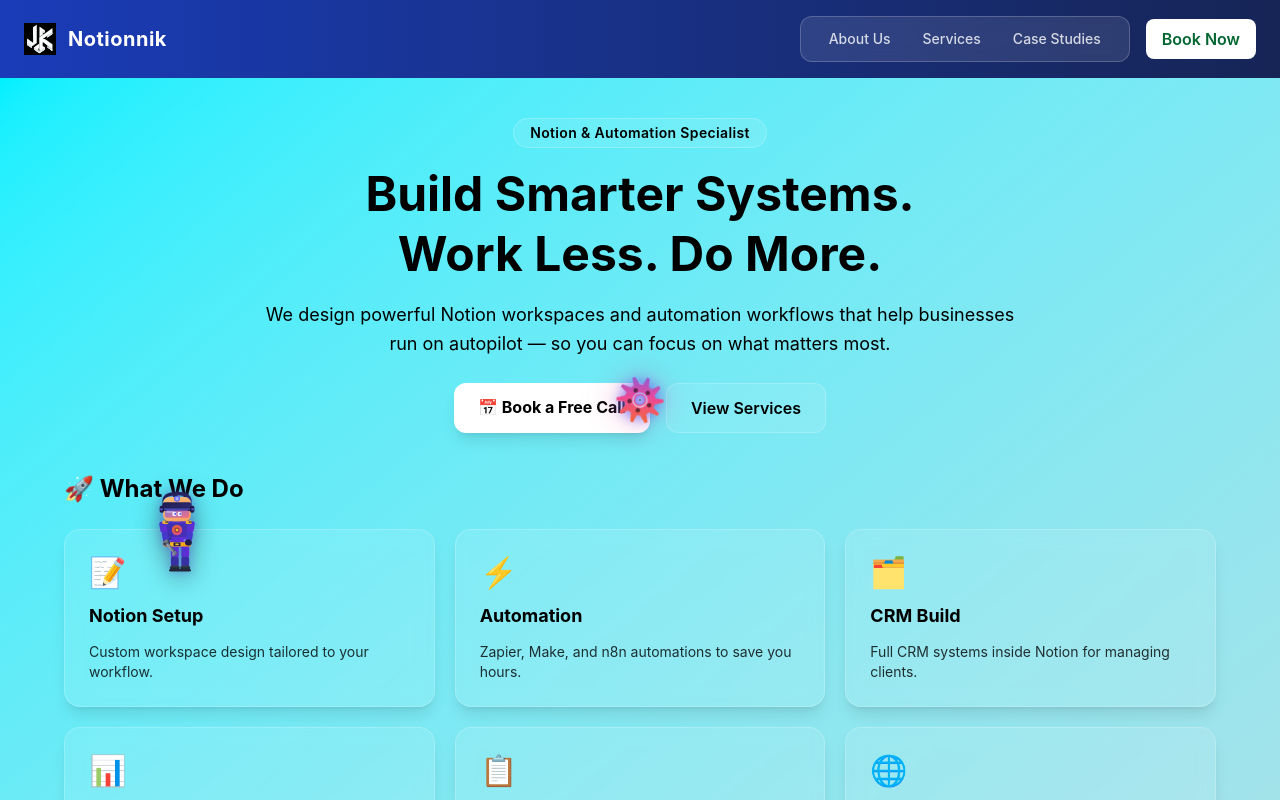
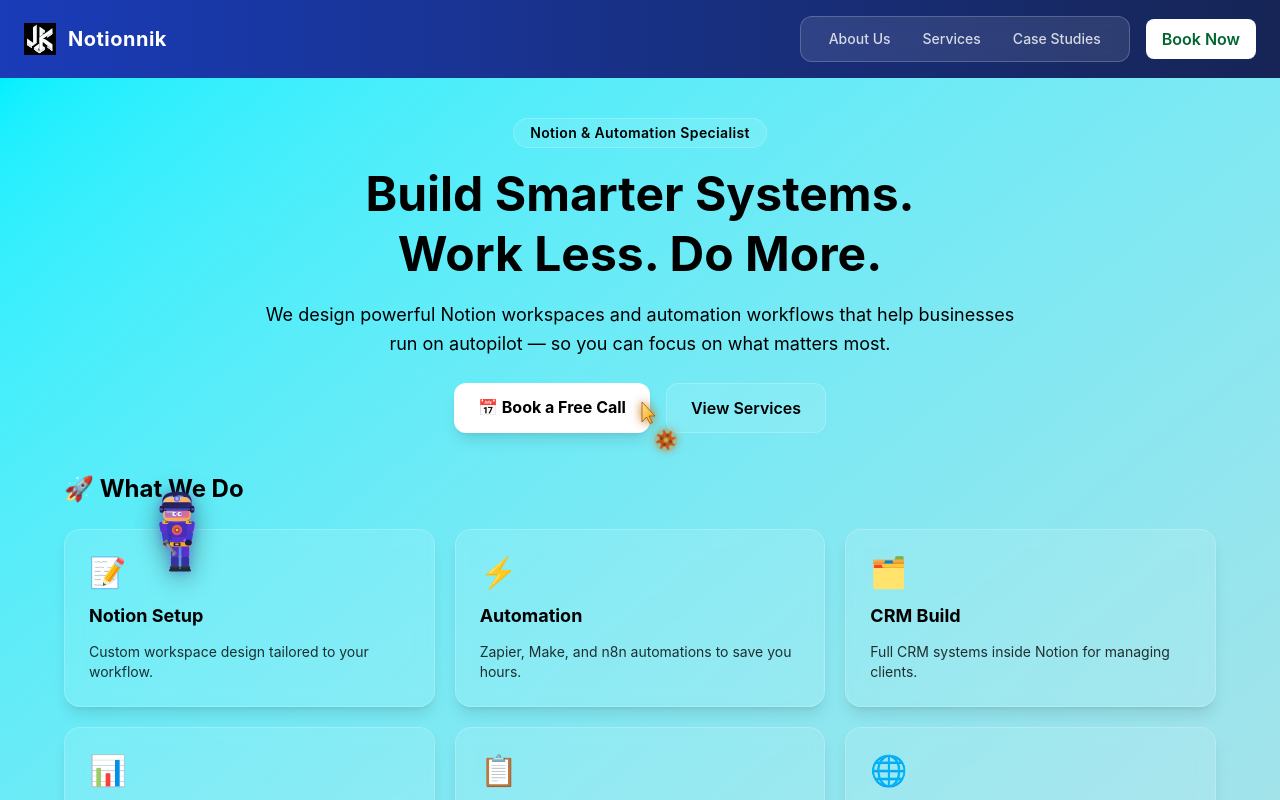
Before and after one commit to nytofdawn/notionnik, a React (Vite) app: page / in a window 1280 px wide. Shown: the top 800 px of the page. Built offline with nearby package versions, Linux system fonts and the light colour scheme.

Commit message:
change cursor

```diff
--- a/src/components/customcursor.jsx
+++ b/src/components/customcursor.jsx
@@ -1,109 +1,85 @@
 import { useEffect, useRef, useState } from "react";
 
-function gearPath(cx, cy, outerR, innerR, holeR, teeth = 10) {
+function gearPath(cx, cy, outerR, innerR, holeR, teeth = 8) {
   const toothAngle = (2 * Math.PI) / teeth;
   let path = "";
-
   for (let i = 0; i < teeth; i++) {
     const base = toothAngle * i - Math.PI / 2;
     const t0 = base + toothAngle * 0.15;
     const t1 = base + toothAngle * 0.35;
     const t2 = base + toothAngle * 0.65;
     const t3 = base + toothAngle * 0.85;
-
-    const x0 = cx + innerR * Math.cos(base);
-    const y0 = cy + innerR * Math.sin(base);
-    const x1 = cx + outerR * Math.cos(t0);
-    const y1 = cy + outerR * Math.sin(t0);
-    const x2 = cx + outerR * Math.cos(t1);
-    const y2 = cy + outerR * Math.sin(t1);
-    const x3 = cx + innerR * Math.cos(t2);
-    const y3 = cy + innerR * Math.sin(t2);
-    const x4 = cx + innerR * Math.cos(t3);
-    const y4 = cy + innerR * Math.sin(t3);
-
+    const x0 = cx + innerR * Math.cos(base), y0 = cy + innerR * Math.sin(base);
+    const x1 = cx + outerR * Math.cos(t0), y1 = cy + outerR * Math.sin(t0);
+    const x2 = cx + outerR * Math.cos(t1), y2 = cy + outerR * Math.sin(t1);
+    const x3 = cx + innerR * Math.cos(t2), y3 = cy + innerR * Math.sin(t2);
+    const x4 = cx + innerR * Math.cos(t3), y4 = cy + innerR * Math.sin(t3);
     if (i === 0) path += `M${x0.toFixed(2)},${y0.toFixed(2)}`;
     else path += `L${x0.toFixed(2)},${y0.toFixed(2)}`;
-
-    path += `L${x1.toFixed(2)},${y1.toFixed(2)}`;
-    path += `L${x2.toFixed(2)},${y2.toFixed(2)}`;
-    path += `L${x3.toFixed(2)},${y3.toFixed(2)}`;
-    path += `L${x4.toFixed(2)},${y4.toFixed(2)}`;
+    path += `L${x1.toFixed(2)},${y1.toFixed(2)}L${x2.toFixed(2)},${y2.toFixed(2)}L${x3.toFixed(2)},${y3.toFixed(2)}L${x4.toFixed(2)},${y4.toFixed(2)}`;
   }
   path += "Z";
-
-  // Center hole
-  const holePoints = 40;
+  const hp = 24;
   path += ` M${(cx + holeR).toFixed(2)},${cy.toFixed(2)}`;
-  for (let i = 1; i <= holePoints; i++) {
-    const angle = (2 * Math.PI * i) / holePoints;
-    path += ` L${(cx + holeR * Math.cos(angle)).toFixed(2)},${(cy + holeR * Math.sin(angle)).toFixed(2)}`;
+  for (let i = 1; i <= hp; i++) {
+    const a = (2 * Math.PI * i) / hp;
+    path += ` L${(cx + holeR * Math.cos(a)).toFixed(2)},${(cy + holeR * Math.sin(a)).toFixed(2)}`;
   }
-  path += "Z";
-
-  return path;
-}
-
-// Spoke holes inside the sprocket body
-function spokeHoles(cx, cy, spokeR, holeSize = 5, count = 5) {
-  let paths = [];
-  for (let i = 0; i < count; i++) {
-    const angle = (2 * Math.PI * i) / count - Math.PI / 2;
-    const x = cx + spokeR * Math.cos(angle);
-    const y = cy + spokeR * Math.sin(angle);
-    let p = `M${(x + holeSize).toFixed(2)},${y.toFixed(2)}`;
-    for (let j = 1; j <= 20; j++) {
-      const a = (2 * Math.PI * j) / 20;
-      p += ` L${(x + holeSize * Math.cos(a)).toFixed(2)},${(y + holeSize * Math.sin(a)).toFixed(2)}`;
-    }
-    p += "Z";
-    paths.push(p);
-  }
-  return paths;
+  return path + "Z";
 }
 
 const CustomCursor = () => {
+  const cursorRef = useRef(null);
   const gearRef = useRef(null);
   const mouse = useRef({ x: window.innerWidth / 2, y: window.innerHeight / 2 });
   const pos = useRef({ x: window.innerWidth / 2, y: window.innerHeight / 2 });
   const rafId = useRef(null);
-  const rotationRef = useRef(0);
-  const prevMouseRef = useRef({ x: window.innerWidth / 2, y: window.innerHeight / 2 });
+  const rotRef = useRef(0);
   const speedRef = useRef(0);
+  const prevMouse = useRef({ x: window.innerWidth / 2, y: window.innerHeight / 2 });
 
-  const [isHoveringLink, setIsHoveringLink] = useState(false);
+  const [isHovering, setIsHovering] = useState(false);
   const [isClicking, setIsClicking] = useState(false);
 
   useEffect(() => {
     const handleMouseMove = (e) => {
-      const dx = e.clientX - prevMouseRef.current.x;
-      const dy = e.clientY - prevMouseRef.current.y;
+      const dx = e.clientX - prevMouse.current.x;
+      const dy = e.clientY - prevMouse.current.y;
       speedRef.current = Math.sqrt(dx * dx + dy * dy);
-      prevMouseRef.current = { x: e.clientX, y: e.clientY };
+      prevMouse.current = { x: e.clientX, y: e.clientY };
       mouse.current = { x: e.clientX, y: e.clientY };
     };
+
     const handleMouseDown = () => setIsClicking(true);
     const handleMouseUp = () => setIsClicking(false);
+
     const handleMouseOver = (e) => {
       if (e.target.closest("a, button, [data-cursor-hover], input, textarea, label, select"))
-        setIsHoveringLink(true);
+        setIsHovering(true);
     };
     const handleMouseOut = (e) => {
       if (e.target.closest("a, button, [data-cursor-hover], input, textarea, label, select"))
-        setIsHoveringLink(false);
+        setIsHovering(false);
     };
 
     const animate = () => {
       const lerp = (a, b, t) => a + (b - a) * t;
-      pos.current.x = lerp(pos.current.x, mouse.current.x, 0.1);
-      pos.current.y = lerp(pos.current.y, mouse.current.y, 0.1);
-      const speed = Math.min(speedRef.current, 30);
-      rotationRef.current += 1.2 + speed * 0.35;
-      speedRef.current *= 0.82;
+      pos.current.x = lerp(pos.current.x, mouse.current.x, 0.2);
+      pos.current.y = lerp(pos.current.y, mouse.current.y, 0.2);
 
+      // Fast base spin + boost from mouse speed
+      const boost = Math.min(speedRef.current, 30);
+      rotRef.current += 3.5 + boost * 0.6;
+      speedRef.current *= 0.85;
+
+      if (cursorRef.current) {
+        cursorRef.current.style.left = `${pos.current.x}px`;
+        cursorRef.current.style.top = `${pos.current.y}px`;
+      }
       if (gearRef.current) {
-        gearRef.current.style.transform = `translate(${pos.current.x}px, ${pos.current.y}px) translate(-50%, -50%) rotate(${rotationRef.current}deg)`;
+        gearRef.current.style.transform = `rotate(${rotRef.current}deg)`;
       }
+
       rafId.current = requestAnimationFrame(animate);
     };
 
@@ -124,81 +100,103 @@ const CustomCursor = () => {
     };
   }, []);
 
-  const size = isClicking ? 38 : isHoveringLink ? 64 : 50;
-  const d = gearPath(50, 50, 47, 31, 10, 10);
-  const holes = spokeHoles(50, 50, 21, 4.5, 5);
+  const arrowScale = isClicking ? 0.88 : 1;
+  const gearSize = isHovering ? 13 : 11;
+  const sprocket = gearPath(50, 50, 46, 30, 13, 8);
+
+  // Rust palette
+  const rustMain   = isHovering ? "#cd5c1a" : "#b94a12";  // deep rust
+  const rustLight  = isHovering ? "#e8752a" : "#d4611e";  // lighter rust
+  const rustGlow   = isHovering ? "rgba(205,92,26,0.9)"  : "rgba(185,74,18,0.7)";
+  const arrowFill  = isHovering ? "#fde68a" : "#fbbf24";
 
   return (
     <div
-      ref={gearRef}
+      ref={cursorRef}
       style={{
         position: "fixed",
         top: 0,
         left: 0,
         pointerEvents: "none",
         zIndex: 99999,
-        willChange: "transform",
-        filter: isHoveringLink
-          ? "drop-shadow(0 0 8px rgba(251,191,36,0.9)) drop-shadow(0 0 20px rgba(251,191,36,0.5))"
-          : "drop-shadow(0 0 6px rgba(99,102,241,0.8)) drop-shadow(0 0 16px rgba(236,72,153,0.4))",
-        transition: "filter 0.3s ease",
+        willChange: "left, top",
       }}
     >
       <svg
-        viewBox="0 0 100 100"
-        width={size}
-        height={size}
+        width="36"
+        height="44"
+        viewBox="0 0 36 44"
         xmlns="http://www.w3.org/2000/svg"
-        style={{ transition: "width 0.2s ease, height 0.2s ease", display: "block" }}
+        style={{
+          display: "block",
+          transform: `scale(${arrowScale})`,
+          transformOrigin: "top left",
+          transition: "transform 0.1s ease",
+          filter: `drop-shadow(0 0 3px rgba(251,191,36,0.55)) drop-shadow(0 0 5px ${rustGlow})`,
+          overflow: "visible",
+        }}
         fillRule="evenodd"
       >
         <defs>
-          {/* Main sprocket gradient — purple → pink → orange */}
-          <linearGradient id="sprocketGrad" x1="0%" y1="0%" x2="100%" y2="100%">
-            <stop offset="0%" stopColor="#6366f1" />
-            <stop offset="45%" stopColor="#ec4899" />
-            <stop offset="100%" stopColor="#f97316" />
+          <linearGradient id="arrowGrad" x1="0%" y1="0%" x2="100%" y2="100%">
+            <stop offset="0%" stopColor="#fde68a" />
+            <stop offset="100%" stopColor="#f59e0b" />
           </linearGradient>
-
-          {/* Hover gradient — yellow → amber */}
-          <linearGradient id="sprocketHover" x1="0%" y1="0%" x2="100%" y2="100%">
-            <stop offset="0%" stopColor="#fbbf24" />
-            <stop offset="100%" stopColor="#f97316" />
-          </linearGradient>
-
-          {/* Inner ring rim gradient */}
-          <linearGradient id="rimGrad" x1="0%" y1="0%" x2="100%" y2="100%">
-            <stop offset="0%" stopColor="#a5b4fc" />
-            <stop offset="100%" stopColor="#fbcfe8" />
+          <linearGradient id="rustGrad" x1="0%" y1="0%" x2="100%" y2="100%">
+            <stop offset="0%" stopColor={rustLight} />
+            <stop offset="100%" stopColor={rustMain} />
           </linearGradient>
         </defs>
 
-        {/* Main sprocket body */}
+        {/* Yellow arrow */}
         <path
-          d={d}
-          fill={isHoveringLink ? "url(#sprocketHover)" : "url(#sprocketGrad)"}
-          fillRule="evenodd"
-          style={{ transition: "fill 0.3s ease" }}
+          d="M 2 2 L 2 22 L 6.5 17 L 10 23.5 L 12.5 22.5 L 9 16 L 15 16 Z"
+          fill="url(#arrowGrad)"
+          stroke="#92400e"
+          strokeWidth="0.7"
+          strokeLinejoin="round"
         />
 
-        {/* Spoke holes cutout */}
-        {holes.map((h, i) => (
-          <path key={i} d={h} fill="rgba(0,0,0,0.55)" fillRule="nonzero" />
-        ))}
+        {/* Rust sprocket at the tail */}
+        <g
+          ref={gearRef}
+          style={{
+            transformOrigin: `${15 + gearSize}px ${29 + gearSize}px`,
+            willChange: "transform",
+          }}
+        >
+          <svg
+            x={15}
+            y={29}
+            width={gearSize * 2}
+            height={gearSize * 2}
+            viewBox="0 0 100 100"
+            overflow="visible"
+          >
+            {/* Outer glow ring */}
+            <circle cx="50" cy="50" r="48" fill="none"
+              stroke={rustGlow} strokeWidth="3" opacity="0.35" />
 
-        {/* Inner rim ring */}
-        <circle cx="50" cy="50" r="14" fill="none"
-          stroke={isHoveringLink ? "#fbbf24" : "url(#rimGrad)"}
-          strokeWidth="2.5"
-          style={{ transition: "stroke 0.3s ease" }}
-        />
+            {/* Sprocket body */}
+            <path d={sprocket} fill="url(#rustGrad)" fillRule="evenodd" />
 
-        {/* Center bolt */}
-        <circle cx="50" cy="50" r="5"
-          fill={isHoveringLink ? "#fbbf24" : "#a5b4fc"}
-          style={{ transition: "fill 0.3s ease" }}
-        />
-        <circle cx="50" cy="50" r="2.5" fill="rgba(0,0,0,0.4)" />
+            {/* Spoke holes */}
+            {[0, 1, 2, 3].map((i) => {
+              const a = (Math.PI * 2 * i) / 4;
+              const x = 50 + 22 * Math.cos(a);
+              const y = 50 + 22 * Math.sin(a);
+              return <circle key={i} cx={x} cy={y} r="7" fill="rgba(0,0,0,0.35)" />;
+            })}
+
+            {/* Inner ring */}
+            <circle cx="50" cy="50" r="12" fill="none"
+              stroke="rgba(0,0,0,0.25)" strokeWidth="3" />
+
+            {/* Center bolt — yellow to tie with arrow */}
+            <circle cx="50" cy="50" r="6" fill={arrowFill} />
+            <circle cx="50" cy="50" r="3" fill="rgba(0,0,0,0.3)" />
+          </svg>
+        </g>
       </svg>
     </div>
   );
```
